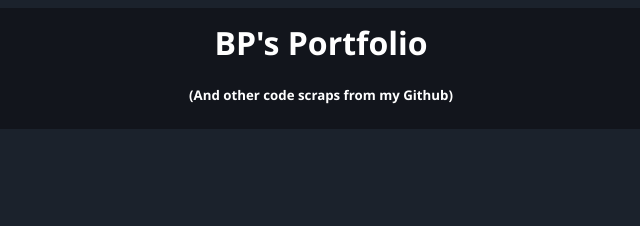
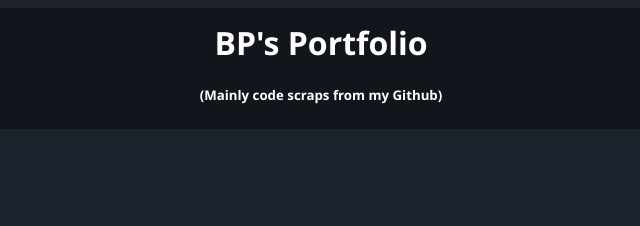
Before and after one commit to BPPL0806/PortfolioPage, a plain HTML site: page index.html in a window 1280 px wide. Shown: the top 226 px of the page, 319-959 px from the left. Drawn offline with Linux system fonts and the light colour scheme.

Commit message:
Update index.html

```diff
--- a/index.html
+++ b/index.html
@@ -7,7 +7,7 @@
 <body>
     <div id="heading">
         <h1 id="heading_text">BP's Portfolio</h1>
-        <h5>(And other code scraps from my Github)</h5>
+        <h5>(Mainly code scraps from my Github)</h5>
         <a href="https://github.com/BPPL0806"><img id="github" src="imgs/github.png"></a>
         <a href="https://www.reddit.com/user/BPPL0806"><img id="reddit" src="imgs/reddit.png"></a>
     </div>
```
